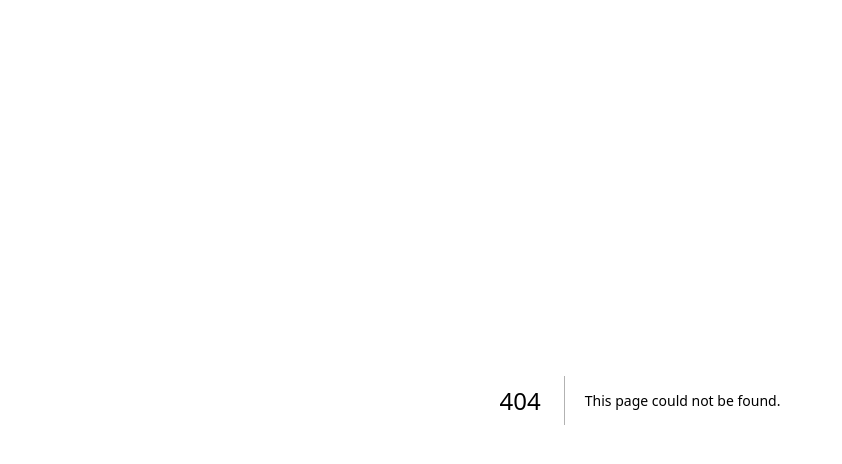
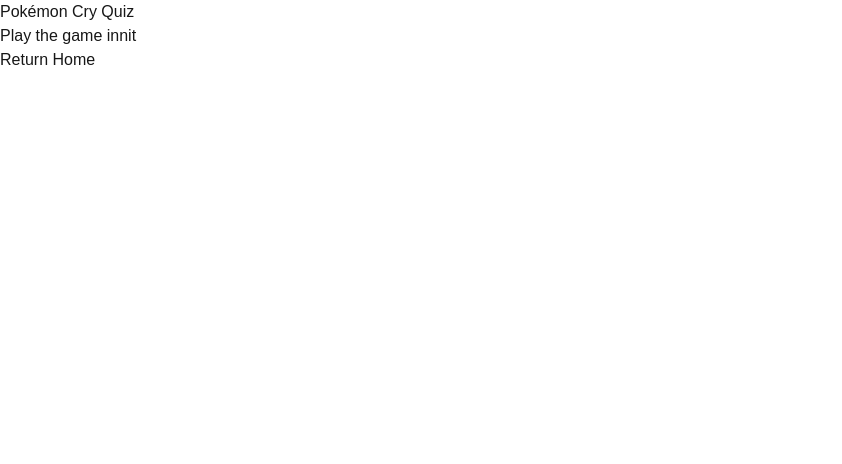
Before and after one commit to RAbeyrathna/pokemon-quiz, a Next.js app: page /faq in a window 1280 px wide. Before the commit this address had no page. Shown: the top 464 px of the page, without its empty margins (0-842 px from the left). Built offline with nearby package versions, Linux system fonts and the light colour scheme.

Commit message:
feat: Add basic routing to pages

```diff
--- /dev/null
+++ b/src/app/faq/page.tsx
@@ -0,0 +1,18 @@
+"use client";
+
+import { useRouter } from "next/navigation";
+
+export default function GamePage() {
+  const router = useRouter();
+
+  return (
+    <div>
+      <h1>Pokémon Cry Quiz</h1>
+      <div>
+        <a>Play the game innit</a>
+      </div>
+
+      <button onClick={() => router.push("/")}>Return Home</button>
+    </div>
+  );
+}
--- a/src/app/game/page.tsx
+++ b/src/app/game/page.tsx
@@ -1,6 +1,7 @@
 "use client";
 
 import { useState, useEffect, useRef } from "react";
+import { useRouter } from "next/navigation";
 
 type PokemonOption = {
   name: string;
@@ -8,6 +9,8 @@
 };
 
 export default function GamePage() {
+  const router = useRouter();
+
   const [options, setOptions] = useState<PokemonOption[]>([]);
   const [correctAnswer, setCorrectAnswer] = useState<PokemonOption | null>(
     null
@@ -130,6 +133,7 @@
           </button>
         </div>
       )}
+      <button onClick={() => router.push("/")}>Return Home</button>
     </div>
   );
 }
--- a/src/app/page.tsx
+++ b/src/app/page.tsx
@@ -1,6 +1,11 @@
+"use client";
+
 import Image from "next/image";
+import { useRouter } from "next/navigation";
 
 export default function Home() {
+  const router = useRouter();
+
   return (
     <div className="font-sans grid grid-rows-[20px_1fr_20px] items-center justify-items-center min-h-screen p-8 pb-20 gap-16 sm:p-20">
       <main className="flex flex-col gap-[32px] row-start-2 items-center sm:items-start">
@@ -12,11 +17,9 @@
         </a>
 
         <div className="flex gap-4 items-center flex-col sm:flex-row">
-          <a
+          <button
             className="rounded-full border border-solid border-transparent transition-colors flex items-center justify-center bg-foreground text-background gap-2 hover:bg-[#383838] dark:hover:bg-[#ccc] font-medium text-sm sm:text-base h-10 sm:h-12 px-4 sm:px-5 sm:w-auto"
-            href="/game"
-            target="_blank"
-            rel="noopener noreferrer"
+            onClick={() => router.push("/game")}
           >
             <Image
               className="dark:invert"
@@ -26,15 +29,13 @@
               height={20}
             />
             Start game
-          </a>
-          <a
+          </button>
+          <button
             className="rounded-full border border-solid border-black/[.08] dark:border-white/[.145] transition-colors flex items-center justify-center hover:bg-[#f2f2f2] dark:hover:bg-[#1a1a1a] hover:border-transparent font-medium text-sm sm:text-base h-10 sm:h-12 px-4 sm:px-5 w-full sm:w-auto md:w-[158px]"
-            href="https://nextjs.org/docs?utm_source=create-next-app&utm_medium=appdir-template-tw&utm_campaign=create-next-app"
-            target="_blank"
-            rel="noopener noreferrer"
+            onClick={() => router.push("/faq")}
           >
             How to play
-          </a>
+          </button>
         </div>
       </main>
     </div>
```
